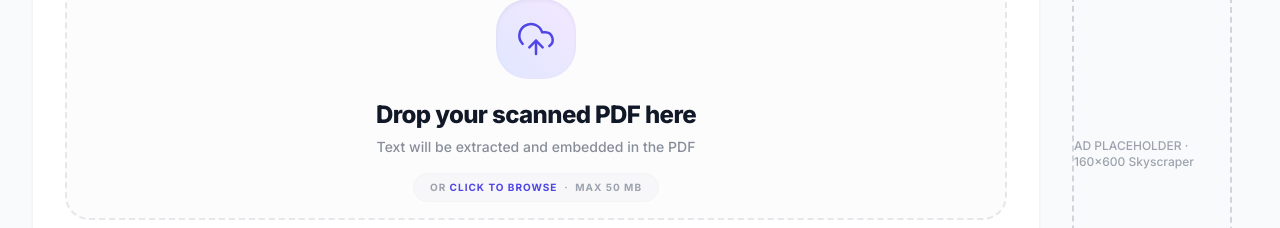
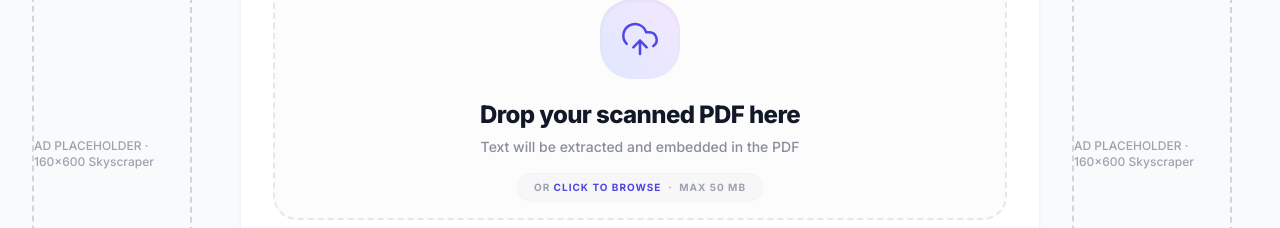
Before and after one commit to ILBrother97/convertpro, a Next.js app: page /pdf-ocr in a window 1280 px wide. Shown: the part 774-1002 px from the top of the page. Built offline with nearby package versions, Linux system fonts and the light colour scheme; no server answers.

Commit message:
Optimize for high revenue: Added double-sidebar ad slots

```diff
--- a/components/tools/ToolLayout.tsx
+++ b/components/tools/ToolLayout.tsx
@@ -75,8 +75,16 @@ export function ToolLayout({ tool, children }: Props) {
 
       {/* Main content */}
       <main className="max-w-7xl mx-auto px-4 sm:px-6 lg:px-8 py-10">
-        <div className="flex gap-8">
-          {/* Left: Tool + FAQ */}
+        <div className="flex flex-col lg:flex-row gap-8">
+
+          {/* Left Sidebar Ad (Desktop only) */}
+          <div className="hidden xl:flex flex-col gap-6 w-44 flex-shrink-0">
+            <div className="sticky top-24">
+              <AdSlot format="sidebar" />
+            </div>
+          </div>
+
+          {/* Center: Tool + FAQ */}
           <div className="flex-1 min-w-0">
             {/* Tool UI */}
             <div className="bg-white rounded-2xl shadow-sm border border-gray-100 p-6 md:p-8">
@@ -85,7 +93,7 @@ export function ToolLayout({ tool, children }: Props) {
 
             {/* In-content ad */}
             <div className="mt-8 flex justify-center">
-              <AdSlot slot="1234567890" format="in-content" />
+              <AdSlot format="in-content" />
             </div>
 
             {/* FAQ */}
@@ -119,10 +127,10 @@ export function ToolLayout({ tool, children }: Props) {
             )}
           </div>
 
-          {/* Right: Sidebar ad (desktop only) */}
+          {/* Right Sidebar Ad (Desktop only) */}
           <div className="hidden lg:flex flex-col gap-6 w-44 flex-shrink-0">
             <div className="sticky top-24">
-              <AdSlot slot="0987654321" format="sidebar" />
+              <AdSlot format="sidebar" />
             </div>
           </div>
         </div>
```
Also changed, not shown: revenue_report.txt (added).
